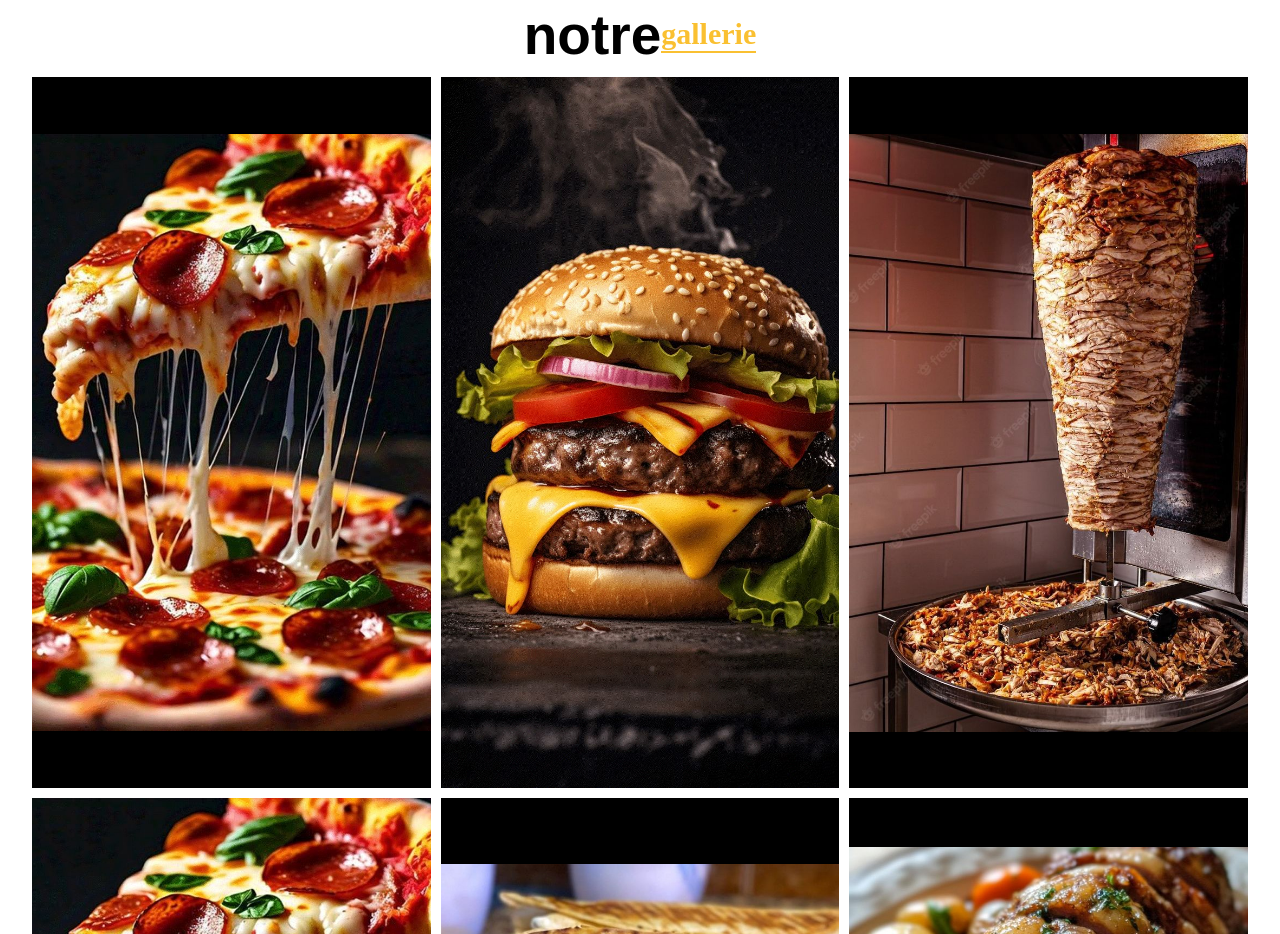
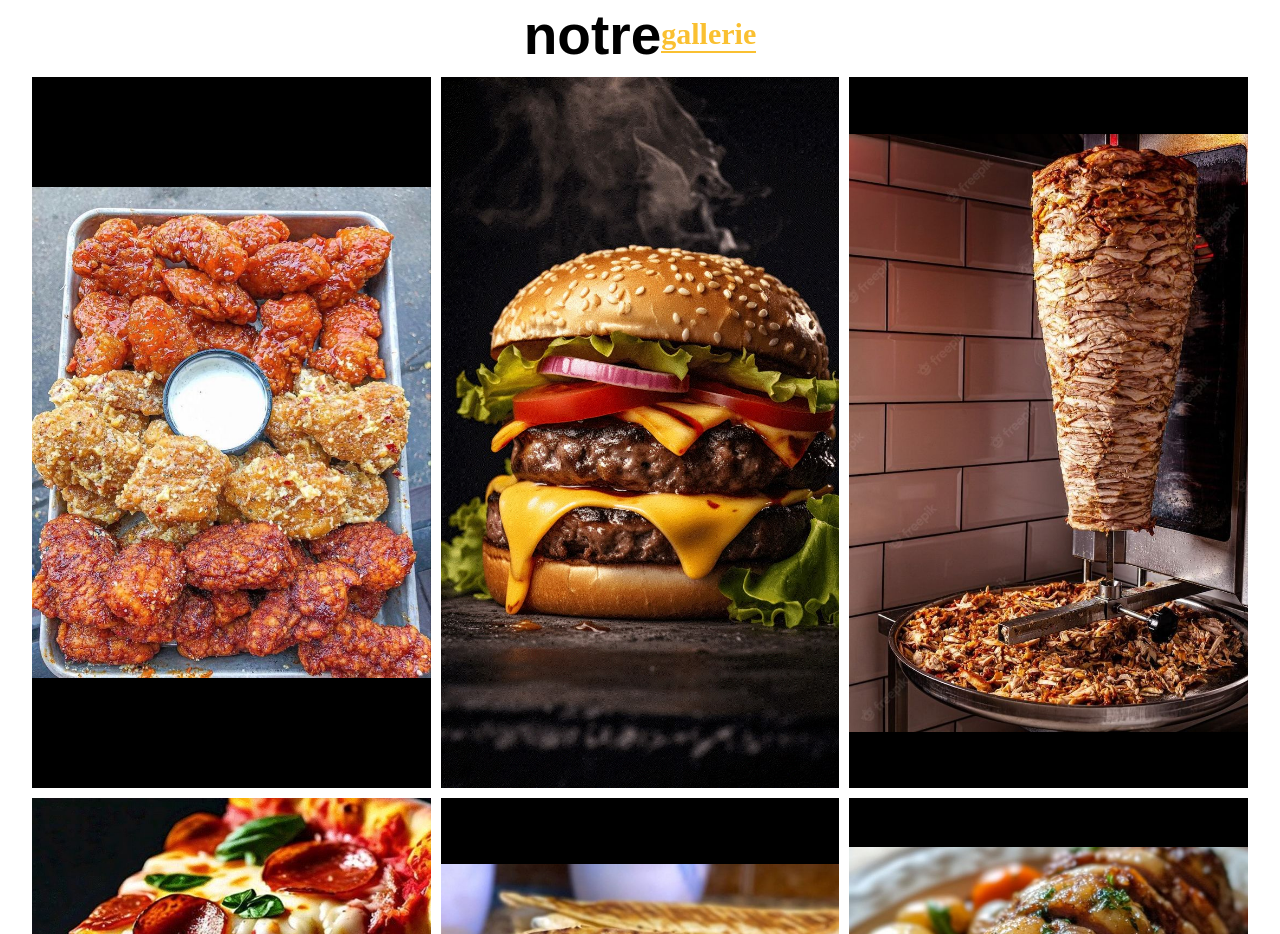
Before and after one commit to YANNKOSS/restaurant-site-vitrine, a plain HTML site: page index.html in a window 1280 px wide. Shown: the part 3432-4366 px from the top of the page. Drawn offline with Linux system fonts and the light colour scheme.

```diff
--- a/index.html
+++ b/index.html
@@ -368,7 +368,7 @@
         <h1>notre <span>gallerie</span></h1>
         <div class="gallerie_image_box">
             <div class="gallerie_image">
-                <img src="image/P.jpg" >
+                <img src="image/Pa.jpg" >
                 <h3>FOOD</h3>
                 <p>Lorem ipsum dolor sit amet consectetur adipisicing elit.
                     Ducimus exercitationem veniam, doloremque,</p>
```
